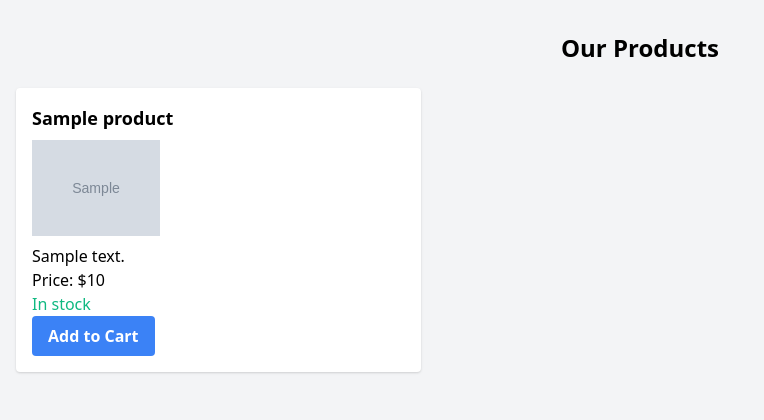
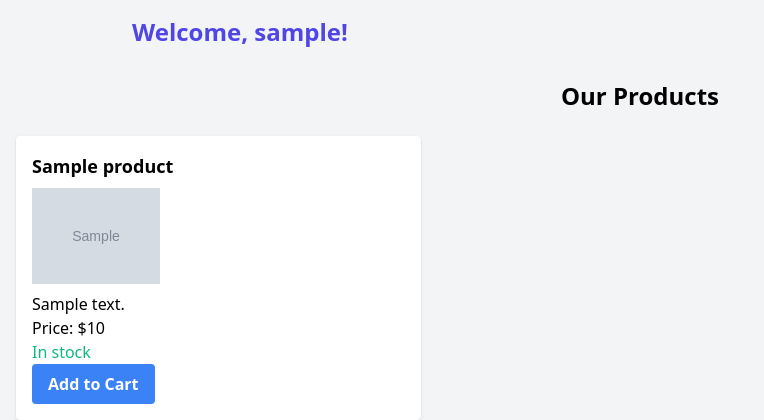
Before and after one commit to Abdsamerhusari1/web_security, a PHP site: page /index.php in a window 1280 px wide. Shown: the part 60-480 px from the top of the page, without its empty margins (0-764 px from the left). Run offline with PHP 8.4, Linux system fonts and the light colour scheme; the visitor is signed in with stand-in values (Sample User, id 1); tables that the repository leaves empty or names only in its code hold one stand-in row (values such as "Sample post"); grey boxes marked "Sample" are stand-in pictures.

Commit message:
editing the index to show the name

```diff
--- a/index.php
+++ b/index.php
@@ -41,6 +41,7 @@ $result = $conn->query($query);
             <div>
                 <a href="index.php" class="px-3 hover:text-gray-300">Home</a>
                 <a href="cart.php" class="px-3 hover:text-gray-300">Cart</a>
+
                 <?php if (isset($_SESSION["loggedin"]) && $_SESSION["loggedin"] === true): ?>
                     <a href="logout.php" class="px-3 hover:text-gray-300">Logout</a>
                 <?php else: ?>
@@ -49,6 +50,13 @@ $result = $conn->query($query);
             </div>
         </div>
     </nav>
+
+    <!-- Welcome Message -->
+    <?php if (isset($_SESSION["loggedin"]) && $_SESSION["loggedin"] === true): ?>
+        <div class="mt-4 pl-9 mx-24">
+            <span class="text-2xl text-indigo-600 font-bold">Welcome, <?php echo htmlspecialchars($_SESSION["username"]); ?>!</span>
+        </div>
+    <?php endif; ?>
 
     <!-- Main Content Area -->
     <div class="container mx-auto px-4 mt-8">
```
